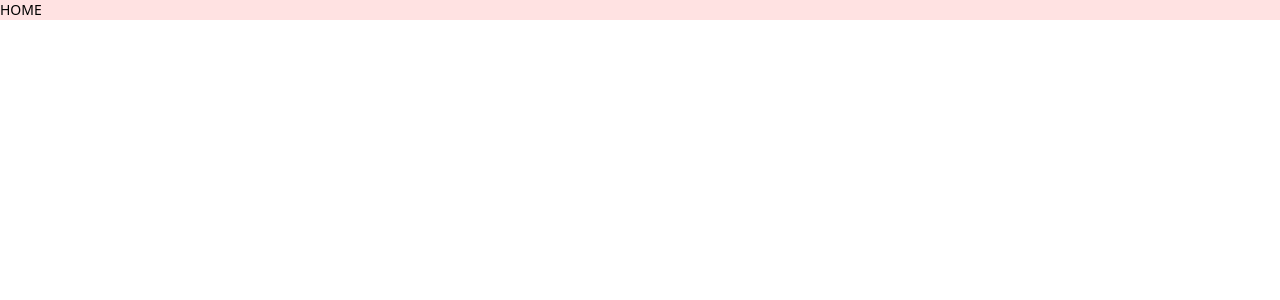
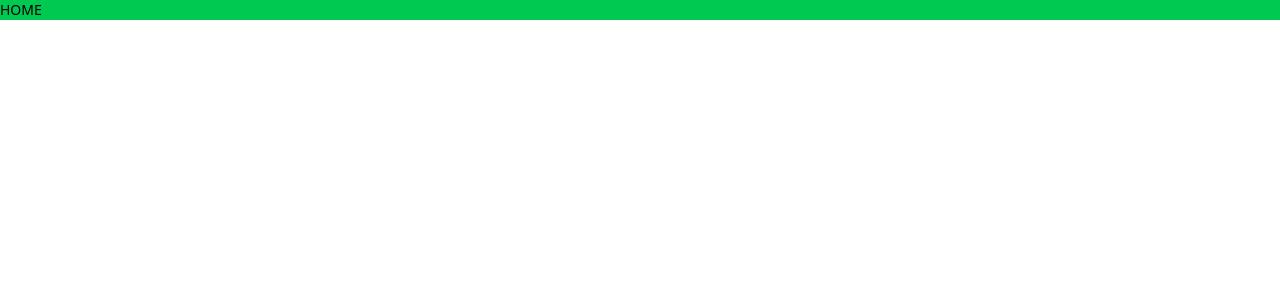
Before and after one commit to RanitManik/sticky-note, a React (Vite) app in the folder client/: page / in a window 1280 px wide. Shown: the top 300 px of the page. Built offline with nearby package versions, Linux system fonts and the light colour scheme.

Commit message:
added tailwindcss

```diff
--- a/client/package.json
+++ b/client/package.json
@@ -11,6 +11,7 @@
         "format": "prettier --write ."
     },
     "dependencies": {
+        "@tailwindcss/vite": "^4.0.17",
         "react": "^19.0.0",
         "react-dom": "^19.0.0",
         "tailwindcss": "^4.0.17"
--- a/client/src/App.tsx
+++ b/client/src/App.tsx
@@ -1,5 +1,5 @@
 const App = () => {
-    return <div className="bg-red-100 text-sm">HOME</div>;
+    return <div className="bg-red-200 text-sm md:bg-green-500">HOME</div>;
 };
 
 export default App;
--- a/client/vite.config.ts
+++ b/client/vite.config.ts
@@ -1,7 +1,8 @@
 import { defineConfig } from "vite";
 import react from "@vitejs/plugin-react";
+import tailwindcss from "@tailwindcss/vite";
 
 // https://vite.dev/config/
 export default defineConfig({
-    plugins: [react()],
+    plugins: [react(), tailwindcss()],
 });
```
Also changed, not shown: 1 other file (tests, documents, lock files or other folders).
